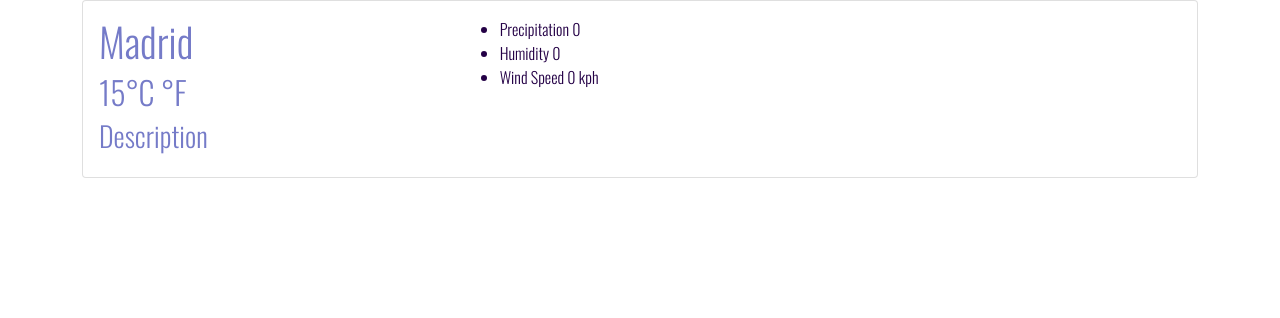
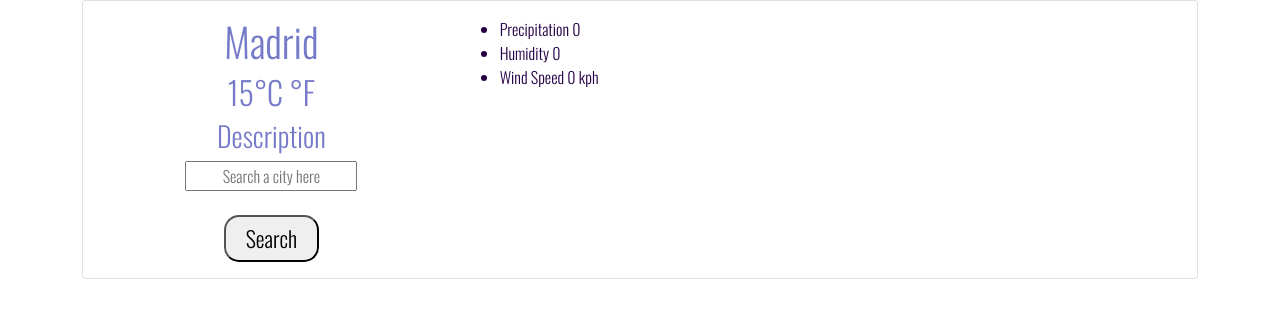
Before and after one commit to robynnicolemoore/vanilla-weather-app, a plain HTML site: page index.html in a window 1280 px wide. Drawn offline with nearby package versions, Linux system fonts and the light colour scheme.

Commit message:
added styling for button and search

```diff
--- a/index.html
+++ b/index.html
@@ -4,7 +4,7 @@
     <meta charset="UTF-8" />
     <meta http-equiv="X-UA-Compatible" content="IE=edge" />
     <meta name="viewport" content="width=device-width, initial-scale=1.0" />
-    <title>Document</title>
+    <title>Weather App</title>
     <link rel="stylesheet" href="src/style.css" />
     <link
       href="https://cdn.jsdelivr.net/npm/bootstrap@5.1.3/dist/css/bootstrap.min.css"
@@ -28,6 +28,10 @@
               <h1>Madrid</h1>
               <h2>15°C °F</h2>
               <h3>Description</h3>
+
+              <input class="search" type="text" placeholder="Search a city here"></input>
+            </br>
+              <button class="searchButton">Search</button>
             </div>
             <div class="col-4">
               <ul>
--- a/src/style.css
+++ b/src/style.css
@@ -4,15 +4,41 @@
 
 h1 {
   color: #757bc8;
+  text-align: center;
 }
 
 h2 {
   color: #757bc8;
+  text-align: center;
 }
 
 h3 {
   color: #757bc8;
+  text-align: center;
 }
 li {
-    color: #240046;
-]
+  color: #240046;
+}
+
+.searchButton {
+  padding: 5px 20px;
+  border-radius: 15px;
+  font-size: 22px;
+  display: block;
+  margin: 0 auto;
+}
+
+.search {
+  display: block;
+  margin: 0 auto;
+}
+
+button:hover {
+  color: white;
+  background-color: #757bc8;
+  transition: 200ms ease-in-out;
+}
+
+input {
+  text-align: center;
+}
```
